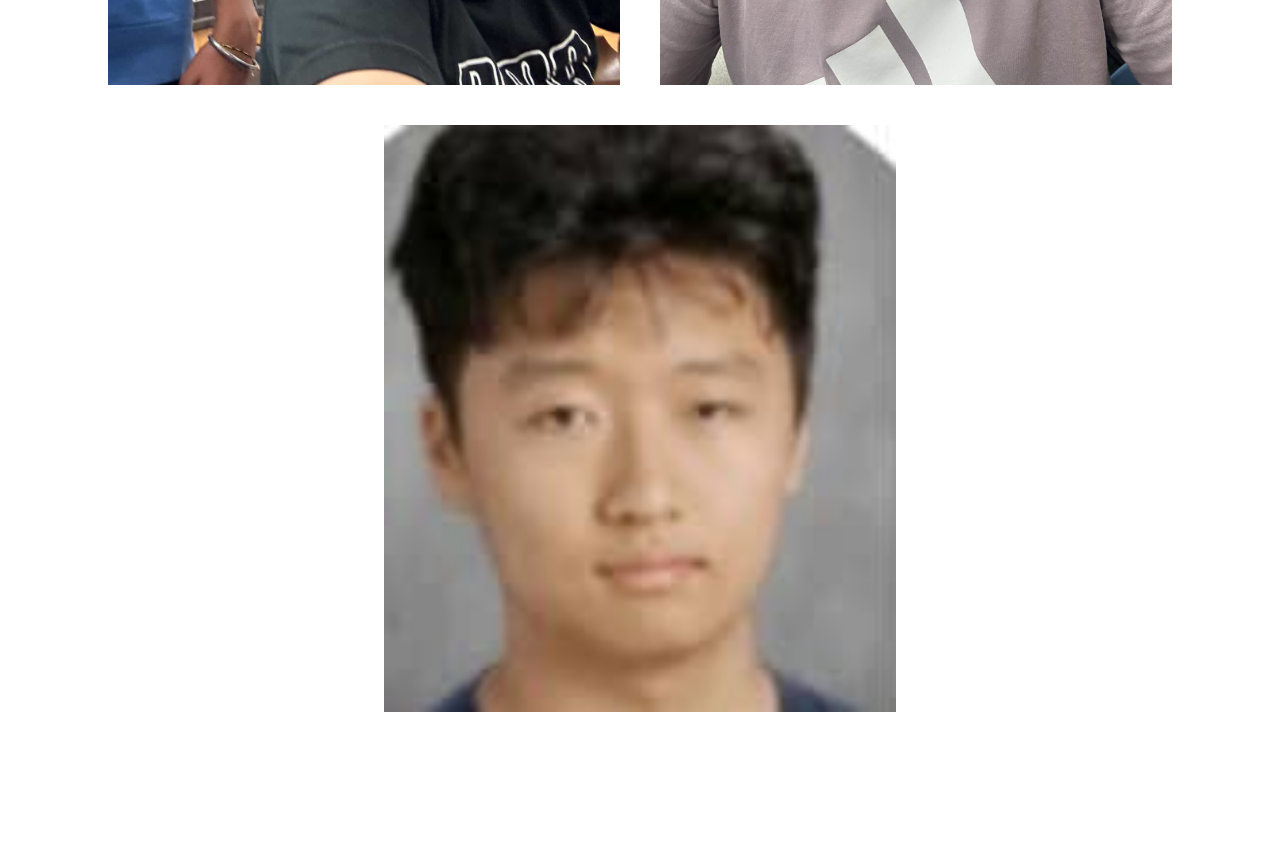
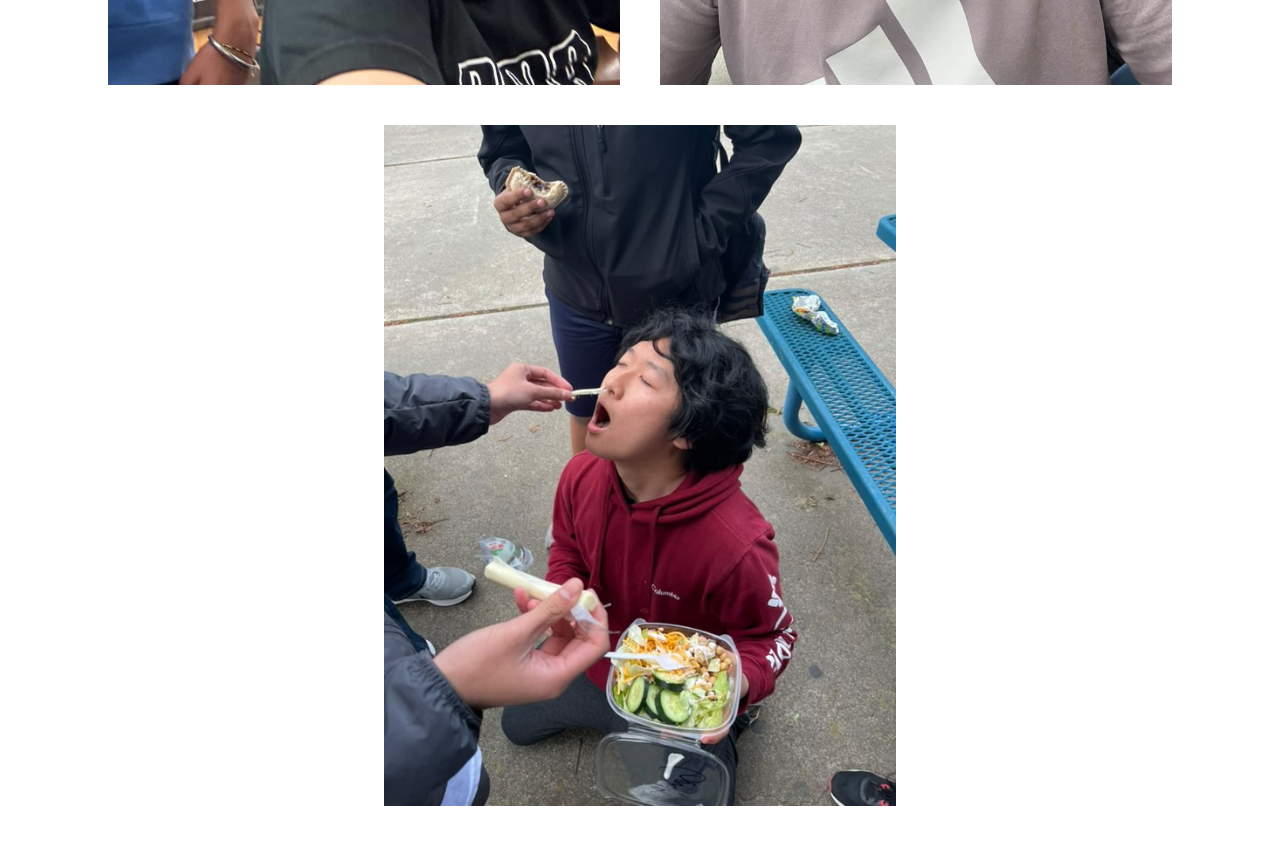
Before and after one commit to six6tea6/my-website, a plain HTML site: page sushi.html in a window 1280 px wide. Shown: the part 740-1584 px from the top of the page. Before the commit the page ends 1512 px from the top, so only its background shows below. Drawn offline with Linux system fonts and the light colour scheme.

Commit message:
changed sushi

```diff
--- a/sushi.html
+++ b/sushi.html
@@ -37,7 +37,7 @@
   <div class="image-row">
     <img src="sushi1.jpg" alt="image 1">
     <img src="sushi2.jpg" alt="image 2">
-    <img src="sushi3.jpg" alt="image 3">
+    <img src="sushi_slander.jpg" alt="image 3">
   </div>
 
 </body>
```
Also changed, not shown: index.html (+1 -1 lines), sushi_slander.jpg (added).
